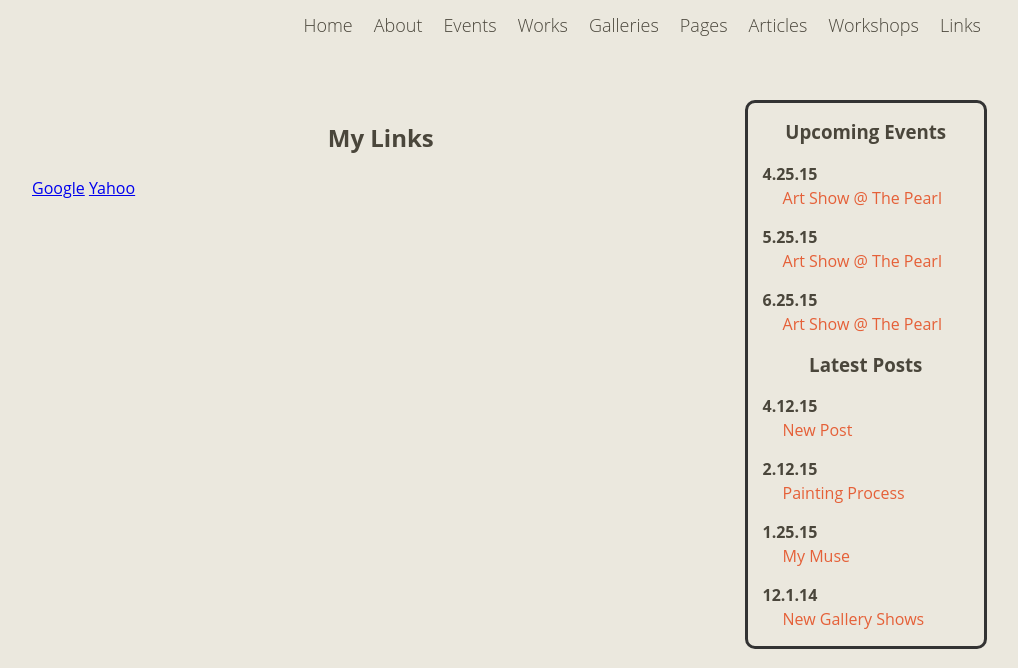
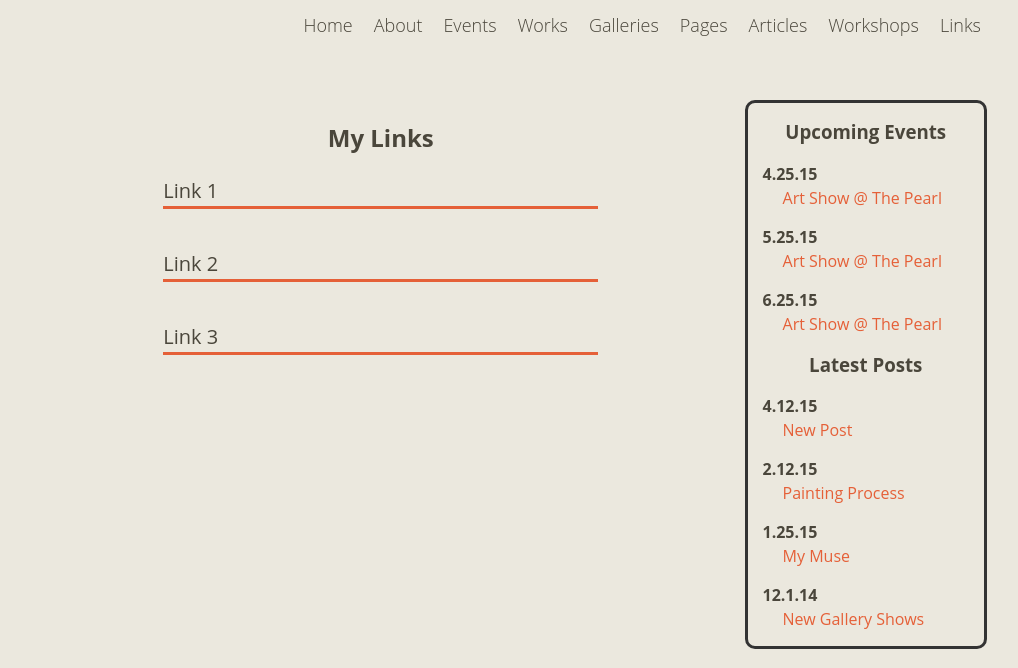
Before and after one commit to afalsario/internettes-template, a PHP site: page /links.php in a window 1280 px wide. Shown: the part 145-813 px from the top of the page, without its empty margins (138-1156 px from the left). Run offline with PHP 8.4, Linux system fonts and the light colour scheme; some libraries are stand-ins or nearby versions; some web fonts are replaced.

Commit message:
adding links page

```diff
--- a/about.php
+++ b/about.php
@@ -17,11 +17,6 @@ echo $header . $nav . $content_before;
         <i class="fa fa-instagram"></i>
         <i class="fa fa-rss"></i>
     </div>
-    <h5 class="small-12 columns">Join My Mailing List</h5>
-    <form>
-        <input type="text" placeholder="Email Address">
-        <input type="submit" class="button" value="Submit">
-    </form>
 </div>
 <div class="about large-8 medium-8 columns">
     <h5 class="left">PROGRAMMER, WRITER, ILLUSTRATOR, DESIGNER</h5>
--- a/links.php
+++ b/links.php
@@ -4,13 +4,13 @@ echo $header . $nav . $content_before;
 ?>
 
 <h1>My Links</h1>
+<div class="page-list large-8 large-centered columns">
+    <a href="http://faso.com/">Link 1</a>
+    <a href="http://faso.com/">Link 2</a>
+    <a href="http://faso.com/">Link 3</a>
+</div>
 
-<div class="row">
-    <div class="large-12 columns">
-        <a href="#">Google</a>
-        <a href="#">Yahoo</a>
-    </div>
-</div>
+
 
 
 <?php echo $content_after; ?>
```
